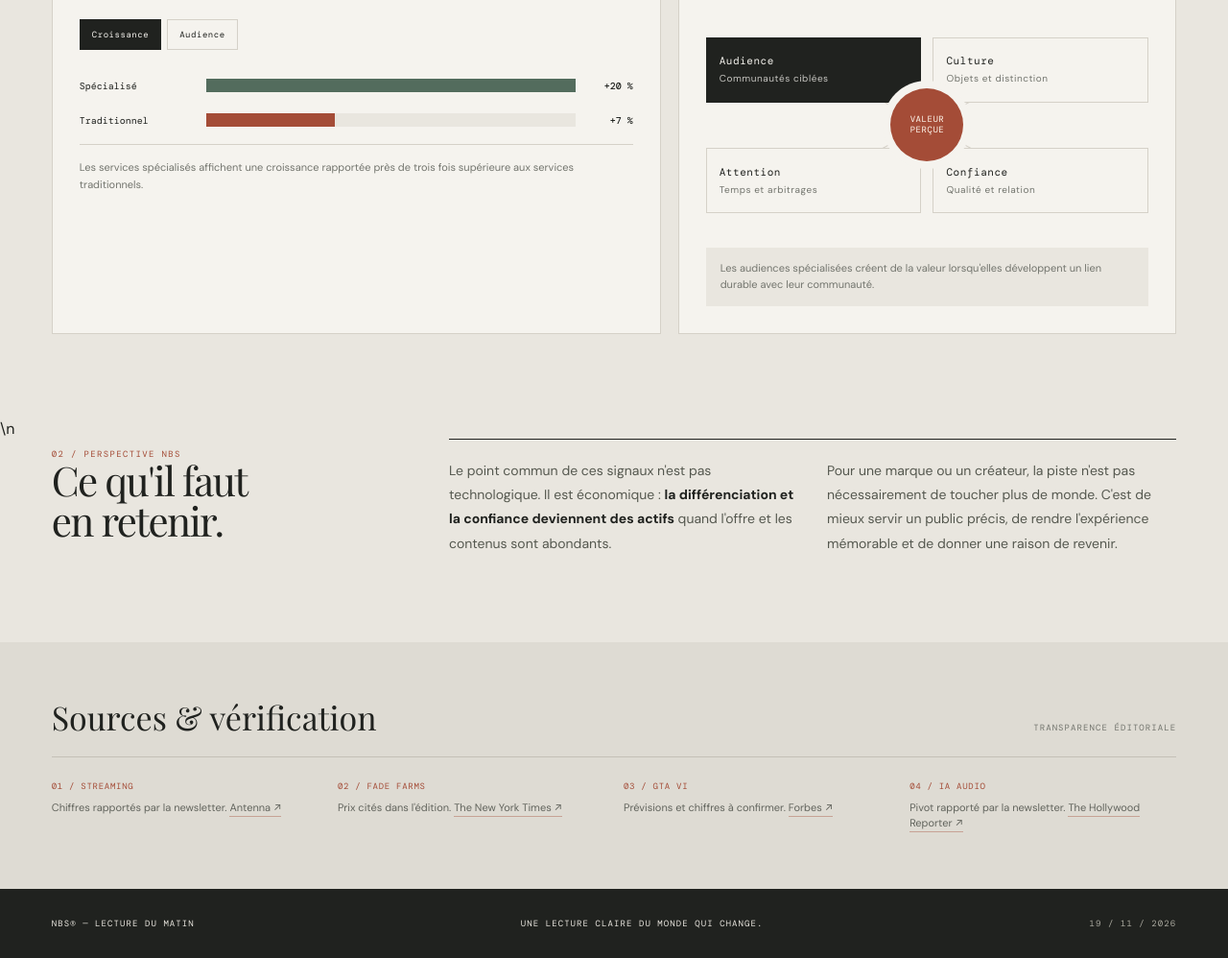
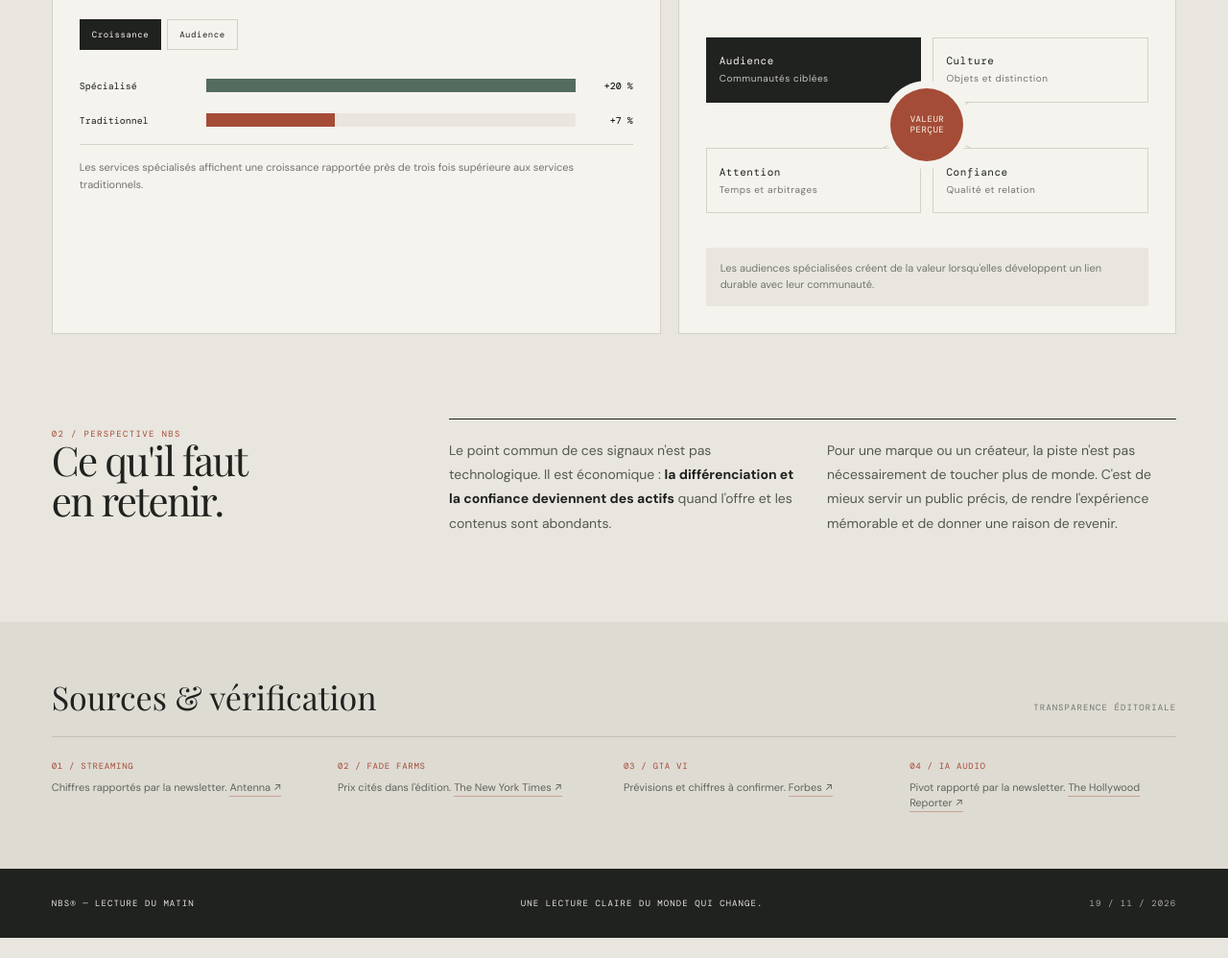
Before and after one commit to felipemaciasito-cmyk/NBS-Lecture-du-matin, a plain HTML site: page preview/index.html in a window 1280 px wide. Shown: the part 2840-3838 px from the top of the page at 96% size. After the commit the page ends 3817 px from the top, so only its background shows below. Drawn offline with nearby package versions, Linux system fonts and the light colour scheme.

Commit message:
Clean markup separator in interactive preview

```diff
--- a/preview/index.html
+++ b/preview/index.html
@@ -157,7 +157,8 @@ body[data-theme=dark] .map-node{background:var(--paper)}
 </div>
 <div class="map-detail" id="mapDetail" aria-live="polite">Les audiences spécialisées créent de la valeur lorsqu'elles développent un lien durable avec leur communauté.</div>
 </div>
-</section>\n<section class="analysis" id="analyse"><div><div class="section-label">02 / Perspective NBS</div><h2>Ce qu'il faut<br>en retenir.</h2></div><div class="analysis-body"><p>Le point commun de ces signaux n'est pas technologique. Il est économique : <strong>la différenciation et la confiance deviennent des actifs</strong> quand l'offre et les contenus sont abondants.</p><p>Pour une marque ou un créateur, la piste n'est pas nécessairement de toucher plus de monde. C'est de mieux servir un public précis, de rendre l'expérience mémorable et de donner une raison de revenir.</p></div></section>
+</section>
+<section class="analysis" id="analyse"><div><div class="section-label">02 / Perspective NBS</div><h2>Ce qu'il faut<br>en retenir.</h2></div><div class="analysis-body"><p>Le point commun de ces signaux n'est pas technologique. Il est économique : <strong>la différenciation et la confiance deviennent des actifs</strong> quand l'offre et les contenus sont abondants.</p><p>Pour une marque ou un créateur, la piste n'est pas nécessairement de toucher plus de monde. C'est de mieux servir un public précis, de rendre l'expérience mémorable et de donner une raison de revenir.</p></div></section>
 <section class="sources" id="sources"><div class="sources-head"><h2>Sources & vérification</h2><span>TRANSPARENCE ÉDITORIALE</span></div><div class="source-list"><div class="source-item"><b>01 / Streaming</b>Chiffres rapportés par la newsletter. <a href="https://www.antenna.live/insights/q326-state-of-subscriptions-1-in-3-u-s-consumers-have-tried-a-specialty-svod" target="_blank" rel="noopener">Antenna ↗</a></div><div class="source-item"><b>02 / Fade farms</b>Prix cités dans l'édition. <a href="https://www.nytimes.com/2026/11/04/style/fade-farms-vintage-tees-clothing.html" target="_blank" rel="noopener">The New York Times ↗</a></div><div class="source-item"><b>03 / GTA VI</b>Prévisions et chiffres à confirmer. <a href="https://www.forbes.com/sites/maureenkerr/2026/11/15/gta-vi-release-is-a-bigger-threat-to-streaming-than-to-movie-theaters/" target="_blank" rel="noopener">Forbes ↗</a></div><div class="source-item"><b>04 / IA audio</b>Pivot rapporté par la newsletter. <a href="https://www.hollywoodreporter.com/business/digital/the-5000-episodes-a-week-ai-podcast-company-pivot-1236754759/" target="_blank" rel="noopener">The Hollywood Reporter ↗</a></div></div></section>
 </main>
 <footer class="footer"><span>NBS® — Lecture du matin</span><span>Une lecture claire du monde qui change.</span><span>19 / 11 / 2026</span></footer>
```
